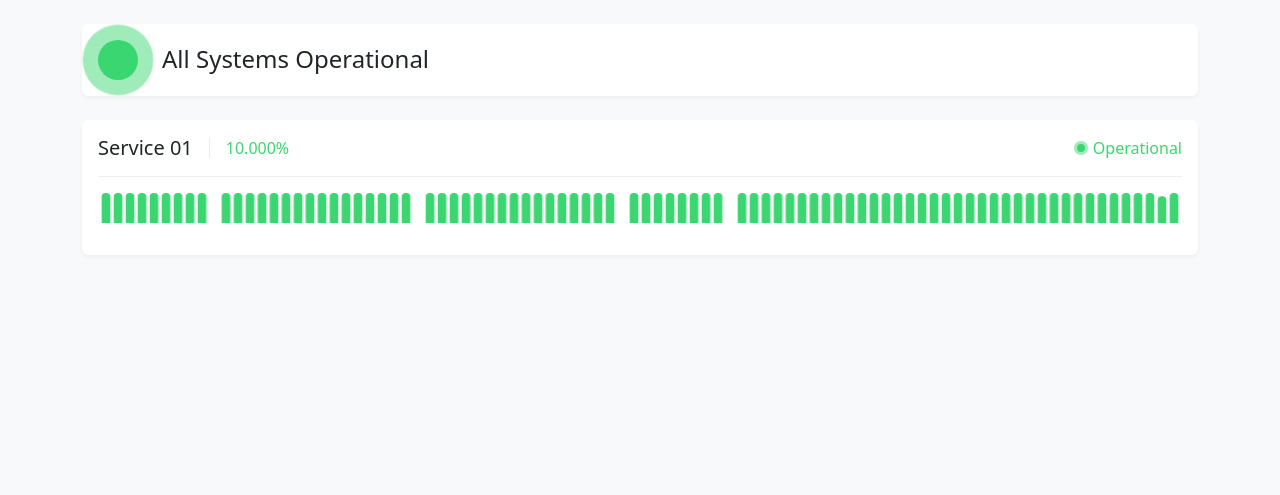
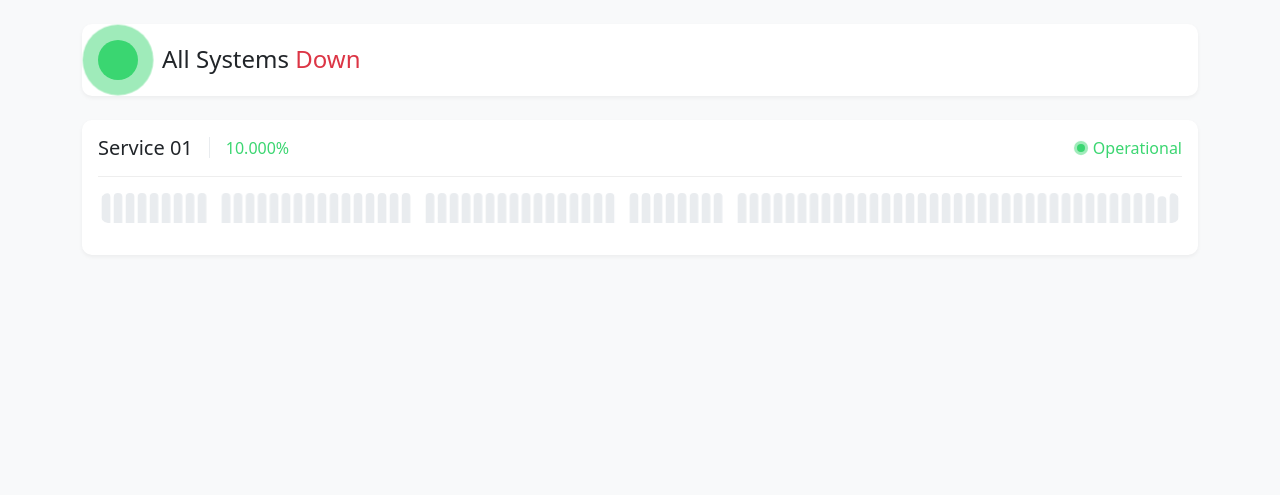
Before and after one commit to connecta-soft/crm-system-status, a Flask app: template templates/index.html in a window 1280 px wide. Shown: the part 83-578 px from the top of the page. Run offline with Flask 3, Linux system fonts and the light colour scheme; the template is opened without the code that fills it: most values are stand-ins (such as "Sample title", 1, 10 or a date in 2020).

Commit message:
Agent query: Are the charts displaying properly with removed size constraints and proper styling?
Improve uptime chart styling and add conditional coloring based on date.

Screenshot: https://storage.googleapis.com/screenshot-production-us-central1/2dded96f-fb4e-4c71-b383-ee3c9c8cf284/d593c0ae-bf8f-417b-be54-e612e96c1526.jpg

```diff
--- a/static/css/style.css
+++ b/static/css/style.css
@@ -19,6 +19,7 @@ body {
 .overall-status .card {
     border: none;
     box-shadow: 0 2px 4px rgba(0, 0, 0, 0.05);
+    border-radius: 10px;
 }
 
 /* Update status icon and live dot styles */
@@ -68,6 +69,7 @@ body {
 .monitor-card .card {
     border: none;
     box-shadow: 0 2px 4px rgba(0, 0, 0, 0.05);
+    border-radius: 10px;
 }
 
 .service-header {
@@ -102,6 +104,7 @@ body {
     font-weight: 500;
 }
 
+/* Uptime graph styles */
 .uptime-graph {
     margin: 1rem 0;
     height: 30px;
@@ -109,8 +112,9 @@ body {
 
 /* Bar chart styles */
 canvas.uptime-chart {
-    border-radius: 4px;
+    border-radius: 10px;
     padding: 0 2px;
+    width: 100%;
 }
 
 /* Responsive adjustments */
--- a/static/js/status.js
+++ b/static/js/status.js
@@ -36,6 +36,9 @@ function initializeUptimeCharts() {
         const threeMonthsAgo = new Date(today);
         threeMonthsAgo.setMonth(today.getMonth() - 3);
 
+        // Get November 28th date
+        const nov28 = new Date(today.getFullYear(), 10, 28); // Month is 0-based, so 10 is November
+
         // Generate sample data
         const data = Array(90).fill(null).map((_, i) => {
             const date = new Date(today);
@@ -63,6 +66,10 @@ function initializeUptimeCharts() {
                     data: data.map(d => d.value),
                     backgroundColor: function(context) {
                         const value = context.raw;
+                        const date = new Date(data[context.dataIndex].date);
+                        if (date < nov28) {
+                            return '#e9ecef'; // Gray for dates before November 28th
+                        }
                         return value === 0 ? '#dc3545' : '#3bd671';
                     },
                     borderRadius: 4,
@@ -79,34 +86,7 @@ function initializeUptimeCharts() {
                         display: false
                     },
                     tooltip: {
-                        enabled: true,
-                        mode: 'index',
-                        intersect: false,
-                        position: 'nearest',
-                        yAlign: 'bottom',
-                        xAlign: 'center',
-                        callbacks: {
-                            label: function(context) {
-                                const value = context.raw;
-                                if (value === 0) return 'Downtime';
-                                if (value === 100) return 'Operational';
-                                return `Uptime: ${value.toFixed(3)}%`;
-                            },
-                            title: function(context) {
-                                const date = new Date(context[0].label);
-                                return date.toLocaleDateString();
-                            }
-                        },
-                        external: function(context) {
-                            // Ensure tooltip is always fully visible
-                            const tooltipEl = context.tooltip;
-                            const position = context.chart.canvas.getBoundingClientRect();
-
-                            // Adjust position to ensure tooltip is fully visible
-                            tooltipEl.style.position = 'absolute';
-                            tooltipEl.style.left = position.left + window.pageXOffset + tooltipEl.offsetWidth / 2 + 'px';
-                            tooltipEl.style.top = position.top + window.pageYOffset - tooltipEl.offsetHeight - 10 + 'px';
-                        }
+                        enabled: false
                     }
                 },
                 scales: {
--- a/templates/index.html
+++ b/templates/index.html
@@ -15,7 +15,7 @@
                             <span class="live-dot"></span>
                         </div>
                         <div>
-                            <h2 class="h4 mb-0">All Systems Operational</h2>
+                            <h2 class="h4 mb-0">All Systems <span class="{{ 'text-success' if all_operational else 'text-danger' }}">{{ 'Operational' if all_operational else 'Down' }}</span></h2>
                         </div>
                     </div>
                 </div>
```
